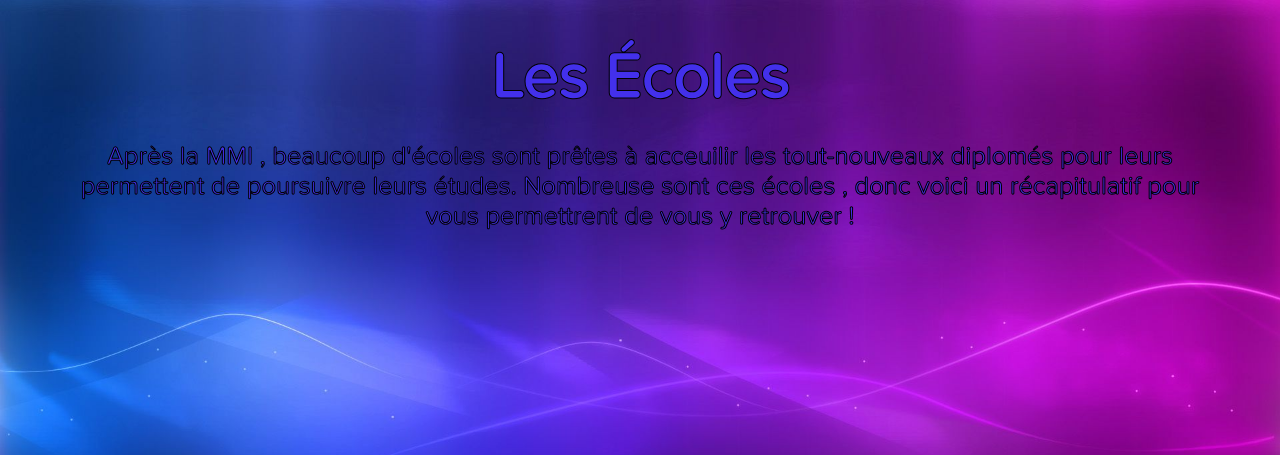
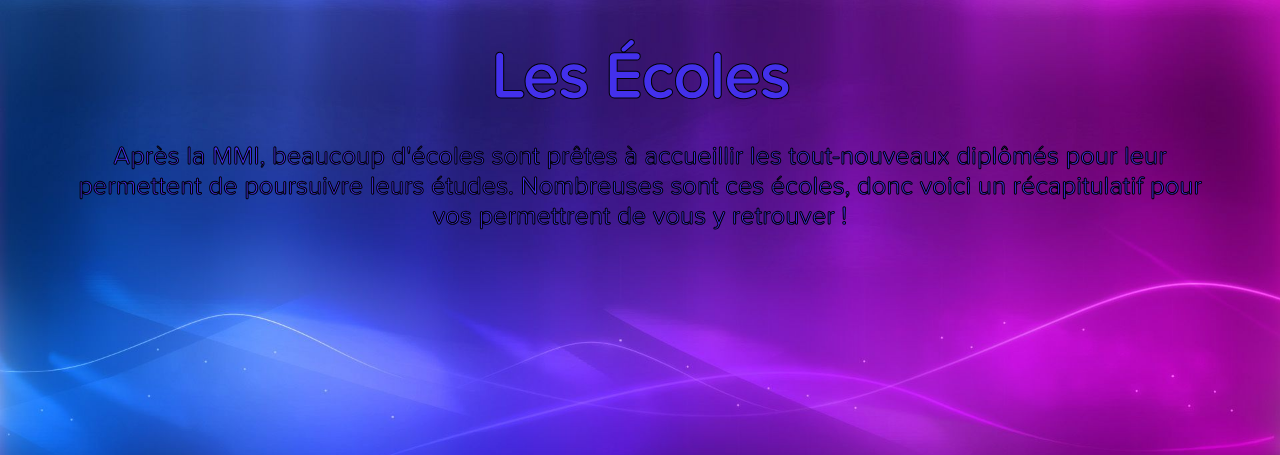
Before and after one commit to Aveeden/laMMI, a PHP site: page /ecoles.php in a window 1280 px wide. Shown: the top 455 px of the page. Run offline with PHP 8.4, Linux system fonts and the light colour scheme.

Commit message:
Update ecoles.php

```diff
--- a/lammi/ecoles.php
+++ b/lammi/ecoles.php
@@ -10,8 +10,8 @@
 <body>
     <h1>Les Écoles</h1>
 
-    <p>Après la MMI , beaucoup d'écoles sont prêtes à acceuilir les tout-nouveaux diplomés pour leurs permettent de poursuivre leurs études.
-        Nombreuse sont ces écoles , donc voici un récapitulatif pour vous permettrent de vous y retrouver !
+    <p>Après la MMI, beaucoup d'écoles sont prêtes à accueillir les tout-nouveaux diplômés pour leur permettent de poursuivre leurs études.
+        Nombreuses sont ces écoles, donc voici un récapitulatif pour vos permettrent de vous y retrouver !
     </p>
 </body>
 </html>
```
